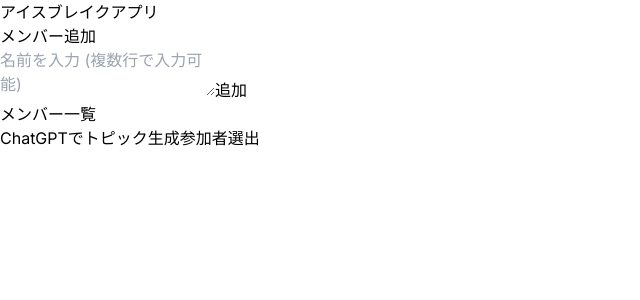
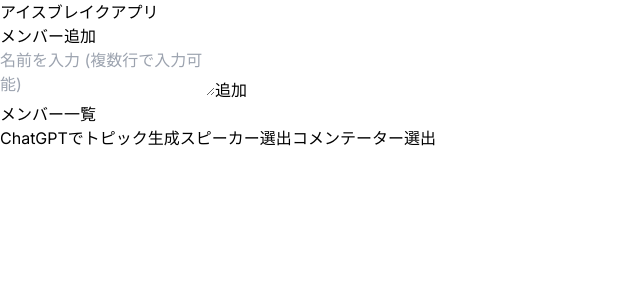
Before and after one commit to YasuYasuonFire/iceBreakerApp, a Next.js app: page / in a window 1280 px wide. Shown: the top 300 px of the page, without its empty margins (0-640 px from the left). Built offline with nearby package versions, Linux system fonts and the light colour scheme.

Commit message:
[update]スピーカーとコメンテーターをベット選定可能

```diff
--- a/src/app/page.jsx
+++ b/src/app/page.jsx
@@ -13,14 +13,24 @@ function MainComponent() {
   const [isAnimating, setIsAnimating] = useState(false);
   const [animationStyle, setAnimationStyle] = useState(0);
   const [highlightTopic, setHighlightTopic] = useState(false);
+  const [commentatorSelectionStage, setCommentatorSelectionStage] = useState(0);
 
   useEffect(() => {
-    // クライアントサイドでのみ localStorage から値を取得
     const savedNewMember = typeof window !== 'undefined' ? localStorage.getItem('lastNewMemberInput') : null;
     if (savedNewMember) {
       setNewMember(savedNewMember);
     }
   }, []);
+
+  useEffect(() => {
+    if (commentatorSelectionStage === 1) {
+      const timer = setTimeout(() => setCommentatorSelectionStage(2), 3000);
+      return () => clearTimeout(timer);
+    } else if (commentatorSelectionStage === 2) {
+      const timer = setTimeout(() => setCommentatorSelectionStage(3), 2000);
+      return () => clearTimeout(timer);
+    }
+  }, [commentatorSelectionStage]);
 
   const addMember = () => {
     if (newMember.trim() !== "") {
@@ -41,7 +51,7 @@ function MainComponent() {
   const generateTopic = async () => {
     setIsLoading(true);
     setIsAnimating(true);
-    setAnimationStyle(Math.floor(Math.random() * 4)); // 0-3のランダムな数字
+    setAnimationStyle(Math.floor(Math.random() * 4));
     const startTime = Date.now();
 
     try {
@@ -69,21 +79,30 @@ function MainComponent() {
       setTimeout(() => {
         setIsAnimating(false);
         setHighlightTopic(true);
-        setTimeout(() => setHighlightTopic(false), 3000); // 3秒後にハイライトを解除
+        setTimeout(() => setHighlightTopic(false), 3000);
       }, remainingTime);
     }
   };
-
-  const selectParticipants = () => {
-    if (members.length < 2) {
-      alert("メンバーを2人以上追加してください。");
+  const selectSpeaker = () => {
+    if (members.length === 0) {
+      alert("メンバーを追加してください。");
       return;
     }
-    const shuffled = [...members].sort(() => 0.5 - Math.random());
-    setSpeaker(shuffled[0]);
-    setCommentator(shuffled[1]);
+    const selectedSpeaker = members[Math.floor(Math.random() * members.length)];
+    setSpeaker(selectedSpeaker);
     setShowConfetti(true);
     setTimeout(() => setShowConfetti(false), 3000);
+  };
+
+  const selectCommentator = () => {
+    if (members.length < 2) {
+      alert("コメンテーターを選出するには、少なくとも2人のメンバーが必要です。");
+      return;
+    }
+    let availableMembers = members.filter(member => member !== speaker);
+    const selectedCommentator = availableMembers[Math.floor(Math.random() * availableMembers.length)];
+    setCommentator(selectedCommentator);
+    setCommentatorSelectionStage(1); // アニメーション開始
   };
 
   return (
@@ -142,10 +161,16 @@ function MainComponent() {
           )}
         </button>
         <button
-          onClick={selectParticipants}
+          onClick={selectSpeaker}
           className="w-full mb-4 px-4 py-2 bg-[#98fb98] rounded hover:bg-[#90ee90] font-semibold"
         >
-          参加者選出
+          スピーカー選出
+        </button>
+        <button
+          onClick={selectCommentator}
+          className="w-full mb-4 px-4 py-2 bg-[#87cefa] rounded hover:bg-[#4169e1] font-semibold"
+        >
+          コメンテーター選出
         </button>
 
         {!isAnimating && topic && (
@@ -157,14 +182,13 @@ function MainComponent() {
           </div>
         )}
 
-        {speaker && commentator && (
-          <div className="mb-4 p-4 border rounded shadow-md">
-            <h2 className="font-semibold mb-2">選ばれた参加者</h2>
-            <p>スピーカー: {speaker}</p>
-            <p>コメンテーター: {commentator}</p>
-          </div>
-        )}
-
+      {(speaker || commentator) && commentatorSelectionStage !== 1 && commentatorSelectionStage !== 2 && (
+        <div className="mb-4 p-4 border rounded shadow-md">
+          <h2 className="font-semibold mb-2">選ばれた参加者</h2>
+          {speaker && <p>スピーカー: {speaker}</p>}
+          {commentator && <p>コメンテーター: {commentator}</p>}
+        </div>
+      )}
         <Confetti active={showConfetti} />
       </div>
 
@@ -174,6 +198,9 @@ function MainComponent() {
           <ChaoticAnimation style={animationStyle} />
         </>
       )}
+
+      {commentatorSelectionStage === 1 && <ExpectationAnimation />}
+      {commentatorSelectionStage === 2 && <BigCommentatorReveal name={commentator} />}
 
       <style jsx>{`
         @keyframes highlight {
@@ -351,4 +378,34 @@ const Confetti = ({ active }) => {
   );
 };
 
+function ExpectationAnimation() {
+  const messages = ["誰がコメンテーターに？", "ドキドキ...", "期待高まる！", "まもなく発表！"];
+  const [currentMessage, setCurrentMessage] = useState(0);
+
+  useEffect(() => {
+    const interval = setInterval(() => {
+      setCurrentMessage((prev) => (prev + 1) % messages.length);
+    }, 750);
+    return () => clearInterval(interval);
+  }, []);
+
+  return (
+    <div className="fixed inset-0 flex items-center justify-center bg-black bg-opacity-50 z-50">
+      <div className="text-4xl font-bold text-white animate-pulse">
+        {messages[currentMessage]}
+      </div>
+    </div>
+  );
+}
+
+function BigCommentatorReveal({ name }) {
+  return (
+    <div className="fixed inset-0 flex items-center justify-center bg-black bg-opacity-50 z-50">
+      <div className="text-6xl font-bold text-white animate-scale">
+        {name}
+      </div>
+    </div>
+  );
+}
+
 export default MainComponent;
```
